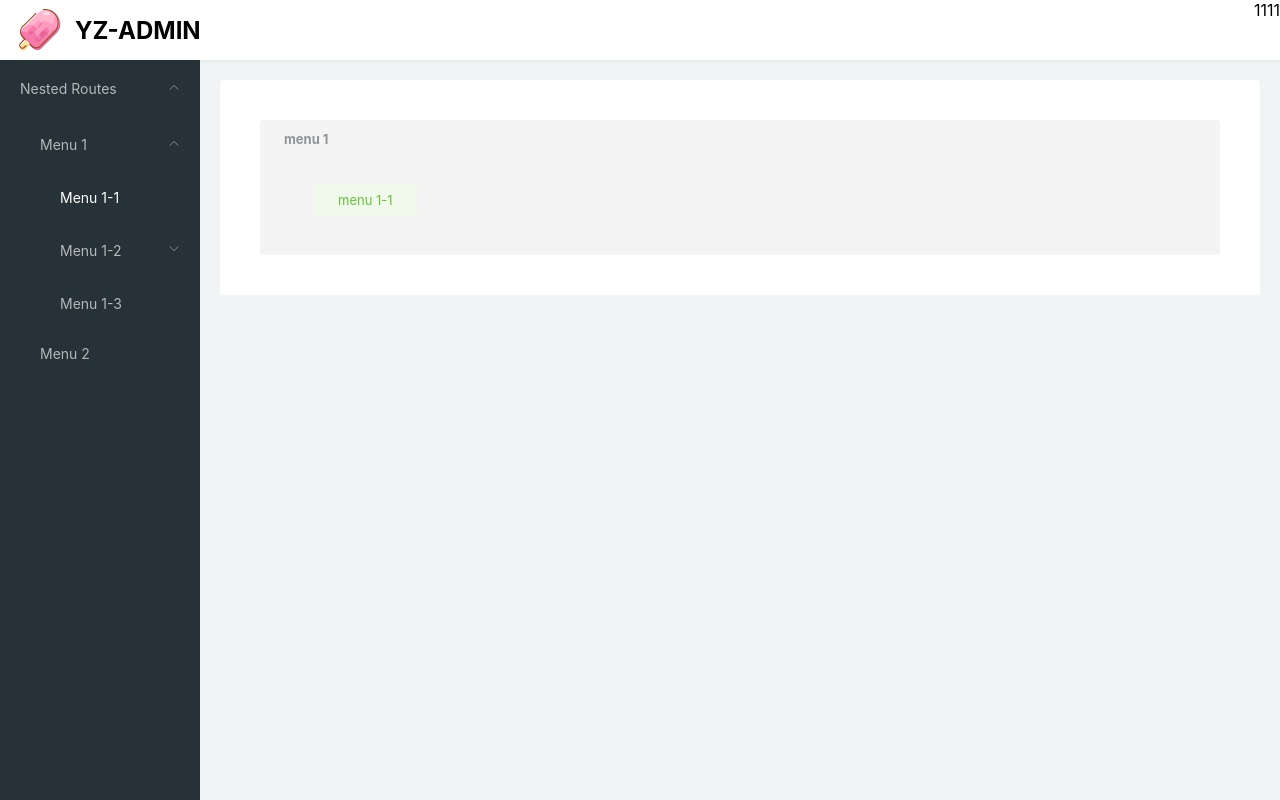
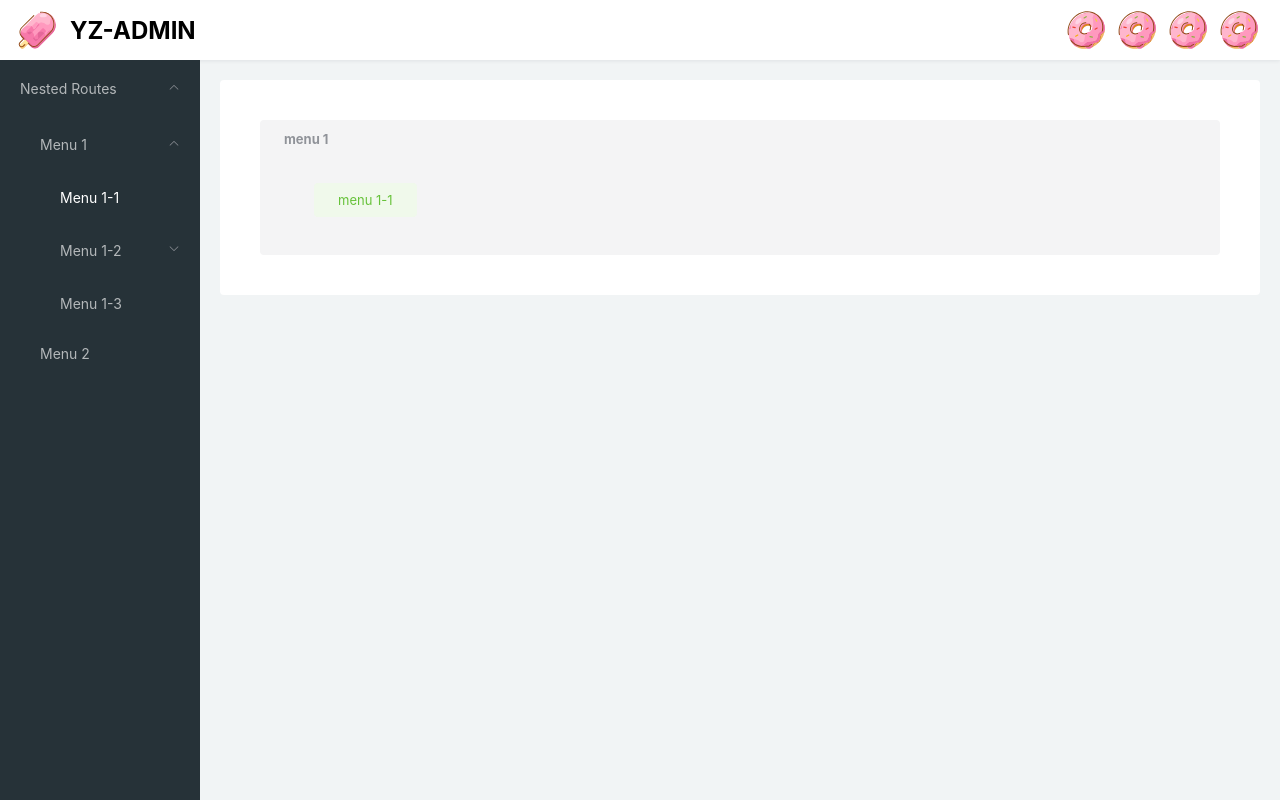
Before and after one commit to TCOT/yzadmin, a Vue app: page /nested/menu1/menu1-1 in a window 1280 px wide. Built offline with nearby package versions, Linux system fonts and the light colour scheme.

Commit message:
新增顶栏右侧操作

```diff
--- a/src/layout/components/GlobalHeader/head-left.vue
+++ b/src/layout/components/GlobalHeader/head-left.vue
@@ -18,7 +18,7 @@
     padding-left: 15px;
 
     .logo {
-      font-size: 50px;
+      font-size: 45px;
     }
 
     .logo-title {
--- a/src/layout/components/GlobalHeader/head-right.vue
+++ b/src/layout/components/GlobalHeader/head-right.vue
@@ -1,6 +1,17 @@
 <template>
-  <div>
-    1111
+  <div class="head-right">
+    <div class="head-right-component">
+      <svg-icon icon-class="night"></svg-icon>
+    </div>
+    <div class="head-right-component">
+      <svg-icon icon-class="night"></svg-icon>
+    </div>
+    <div class="head-right-component">
+      <svg-icon icon-class="night"></svg-icon>
+    </div>
+    <div class="head-right-component">
+      <svg-icon icon-class="night"></svg-icon>
+    </div>
   </div>
 </template>
 
@@ -11,5 +22,16 @@
 </script>
 
 <style lang="scss" scoped>
+  svg {
+    font-size: 45px;
+  }
 
+  .head-right {
+    display: flex;
+    align-items: center;
+    padding-right: 15px;
+    .head-right-component{
+      padding: 0 3px;
+    }
+  }
 </style>
```
Also changed, not shown: src/icons/svg/night.svg (added).
